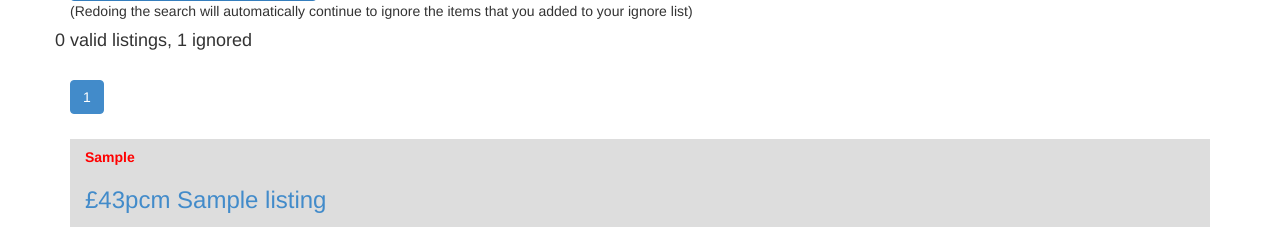
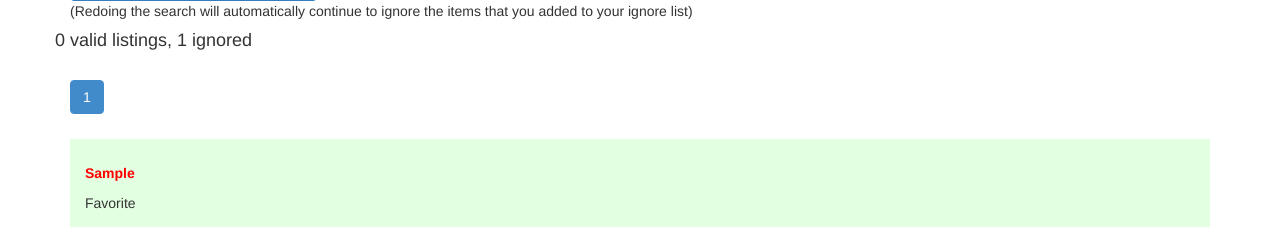
Before and after one commit to rheide/gumbug, a Django app: a page that uses gumbug/templates/_listing.html in a window 1280 px wide. Shown: the part 241-468 px from the top of the page. Run offline with Django 3.2, Linux system fonts and the light colour scheme; tables that the repository leaves empty hold one stand-in row (values such as "Sample post"); some libraries are stand-ins or nearby versions.

Commit message:
add favorite option

```diff
--- a/gumbug/models.py
+++ b/gumbug/models.py
@@ -121,6 +121,8 @@
 
     featured = models.BooleanField(default=False)
 
+    # TODO move these to M2M relation
+    favorite = models.BooleanField(default=False, db_index=True)
     ignored = models.BooleanField(default=False, db_index=True)
     ignored_reason = models.CharField(max_length=255, null=True, blank=True)
 
--- a/gumbug/static/css/base.css
+++ b/gumbug/static/css/base.css
@@ -22,6 +22,7 @@
 }
 
 div.search-listing {
+	padding-top: 16px;
 	margin-bottom: 16px;
 	padding-bottom: 16px;
 	border-bottom: 1px solid #ddd;
@@ -46,6 +47,10 @@
 	background-color: #DDD;
 }
 
+div.search-listing.favorite {
+	background-color: #e3ffe2;
+}
+
 .ignore-reason {
 	padding-top: 8px;
 	font-weight: bold;
--- a/gumbug/templates/_listing.html
+++ b/gumbug/templates/_listing.html
@@ -1,7 +1,10 @@
 
-<div id="listing-{{ listing.id }}" class="col-md-12 search-listing {% if listing.ignored %}ignored{% endif %}">
+<div id="listing-{{ listing.id }}" class="col-md-12 search-listing {% if listing.ignored %}ignored{% endif %} {% if listing.favorite %}favorite{% endif %}">
 	{% if listing.ignored and listing.ignored_reason %}
 	<p class="ignore-reason">{{ listing.ignored_reason }}</p>
+	{% endif %}
+	{% if listing.favorite %}
+	<p class"favorite">Favorite</p>
 	{% endif %}
 	<h3><a href="{{ listing.url }}" target="_blank">£{{ listing.price_per_month }}pcm {{ listing.title|truncatechars:80 }}</a></h3>
 	<div class="info row">
@@ -18,6 +21,14 @@
 
 	<div class="description row">
 		<div class="col-md-6">
+
+		{% if not listing.favorite and not listing.ignored %}
+			<a class="btn btn-success btn-favorite" href="#" data-id="{{ listing.id }}" title="Move this ad to the top and keep it on top in future searches">Favorite</a>
+		{% endif %}
+		{% if listing.favorite %}
+			<a class="btn btn-info btn-unfavorite" href="#" data-id="{{ listing.id }}" title="Move this ad back to normal">Unfavorite</a>
+		{% endif %}
+
 		{% if not listing.ignored %}
 			<a class="btn btn-danger btn-ignore" href="#" data-id="{{ listing.id }}" title="Move this ad to the bottom and ignore it in future searches">Ignore</a>
 		{% endif %}
--- a/gumbug/templates/listings.html
+++ b/gumbug/templates/listings.html
@@ -66,6 +66,34 @@
 
 		});
 
+		$(".btn-favorite").click(function(e) {
+			e.preventDefault();
+			var dataId = $(this).attr("data-id");
+			var div = $(this).closest("div.search-listing");
+			console.log("Div: " + div);
+			div.addClass("favorite");
+			$(this).hide();
+
+			$.post("/s/{{ search.slug }}/favorite/" + dataId, {favorite: "true"}, function(data) {
+				console.log("Ad " + dataId+ " favorited.");
+			});
+
+		});
+
+		$(".btn-unfavorite").click(function(e) {
+			e.preventDefault();
+			var dataId = $(this).attr("data-id");
+			var div = $(this).closest("div.search-listing");
+			console.log("Div: " + div);
+			div.removeClass("favorite");
+			$(this).hide();
+
+			$.post("/s/{{ search.slug }}/favorite/" + dataId, {favorite: "false"}, function(data) {
+				console.log("Ad " + dataId+ " unfavorited.");
+			});
+
+		});
+
 		var map_canvas, mapOptions, map, loc;
 
 {% for listing in listings %}
--- a/gumbug/urls.py
+++ b/gumbug/urls.py
@@ -8,6 +8,7 @@
     url(r'^s/(?P<search_slug>[-\d\w_]+)/(?P<page_number>\d+)$', 'gumbug.views.listings', name='listings'),
 
     url(r'^s/(?P<search_slug>[-\d\w_]+)/ignore/(?P<listing_id>\d+)$', 'gumbug.views.ignore_listing', name='ignore_listing'),
+    url(r'^s/(?P<search_slug>[-\d\w_]+)/favorite/(?P<listing_id>\d+)$', 'gumbug.views.favorite_listing', name='favorite_listing'),
 
     url(r'^admin/', include(admin.site.urls)),
 )
--- a/gumbug/views.py
+++ b/gumbug/views.py
@@ -32,9 +32,27 @@
 
     listing.ignored = request.POST.get("ignore", "True").lower() == 'true'
     if listing.ignored:
+        listing.favorite = False
         listing.ignored_reason = "Flagged by user"
     else:
         listing.ignored_reason = ""
+    listing.save()
+
+    return HttpResponse(json.dumps({'result': 'OK'}), content_type="application/json")
+
+
+def favorite_listing(request, search_slug, listing_id):
+    """ Toggle the favorite flag of a listing. """
+    if request.method != "POST":
+        return HttpResponseForbidden()
+
+    try:
+        search = Search.objects.get(slug=search_slug)
+        listing = Listing.objects.get(search=search, id=listing_id)
+    except Search.DoesNotExist, Listing.DoesNotExist:
+        raise Http404
+
+    listing.favorite = request.POST.get("favorite", "True").lower() == 'true'
     listing.save()
 
     return HttpResponse(json.dumps({'result': 'OK'}), content_type="application/json")
@@ -57,7 +75,9 @@
             logging.exception(e)
             context['error'] = u"Search failed: %s" % unicode(e)
 
-    listings = Listing.objects.filter(search=search).order_by("ignored", "-date_posted")
+    listings = Listing.objects.filter(search=search).order_by("-favorite",
+                                                              "ignored",
+                                                              "-date_posted")
 
     ignored_count = Listing.objects.filter(search=search, ignored=True).count()
 
```
Also changed, not shown: gumbug/migrations/0013_listing_favorite.py (added).
